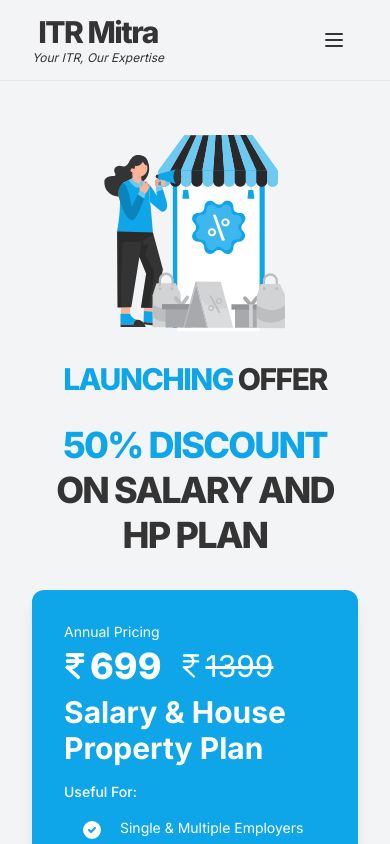
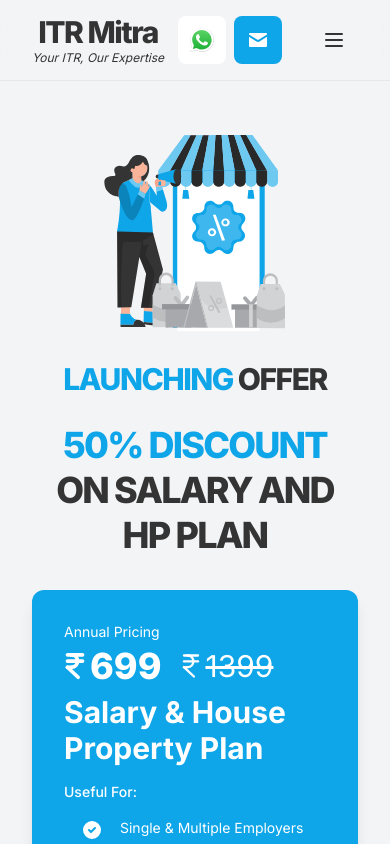
Before and after one commit to itrmitra/itrmitra, a Next.js app: page / in a window 390 px wide. Shown: the top 844 px of the page. Built offline with nearby package versions, Linux system fonts and the light colour scheme.

Commit message:
add enquiry buttons to mobile and large screen

```diff
--- a/src/components/site-header.tsx
+++ b/src/components/site-header.tsx
@@ -5,10 +5,11 @@ import { buttonVariants } from "./ui/button"
 
 import * as DropdownMenu from "@radix-ui/react-dropdown-menu"
 
-import { Menu } from "lucide-react"
+import { Mail, Menu } from "lucide-react"
 import WhatsappButton from "./whatsapp_button"
 import { siteConfig } from "../data/siteconfig"
 import { Logo } from "./logo"
+import { cn } from "../lib/utils"
 
 export function SiteHeader() {
     const router = useRouter()
@@ -20,8 +21,41 @@ export function SiteHeader() {
             <div className="flex h-20 items-center justify-between px-8 lg:container sm:px-16 lg:px-0">
                 <Logo />
                 <MainNav currentHref={router.pathname} />
-                <div className="hidden md:block">
-                    <WhatsappButton />
+                <div className="flex gap-2 md:hidden">
+                    <a
+                        href={`https://wa.me/${process.env.NEXT_PUBLIC_WHATSAPP_NUMBER}`}
+                        role="button"
+                        aria-label="Connect on Whatsapp button"
+                        target="_blank"
+                        className={cn(
+                            buttonVariants({ variant: "filled" }),
+                            "text-primary z-0 h-12 w-12 gap-2 bg-white p-2"
+                        )}
+                    >
+                        <img src="/whatsapp.svg" className="h-7 w-7" alt="Whatsapp Logo" />
+                    </a>
+                    <Link
+                        href="/#form-filing-section"
+                        className={cn(
+                            buttonVariants({ variant: "filled" }),
+                            "z-0 h-12 w-12 gap-2 p-2"
+                        )}
+                    >
+                        <Mail className="fill-white stroke-brand" />
+                    </Link>
+                </div>
+                <div className="flex items-center gap-4">
+                    <div className="hidden md:block">
+                        <WhatsappButton />
+                    </div>
+                    <div className="hidden lg:block">
+                        <Link
+                            href="/#form-filing-section"
+                            className={cn(buttonVariants(), "gap-2")}
+                        >
+                            Email Enquiry <Mail className="fill-white stroke-brand" />
+                        </Link>
+                    </div>
                 </div>
                 <div className="md:hidden">
                     <DropdownMenu.Root>
```
